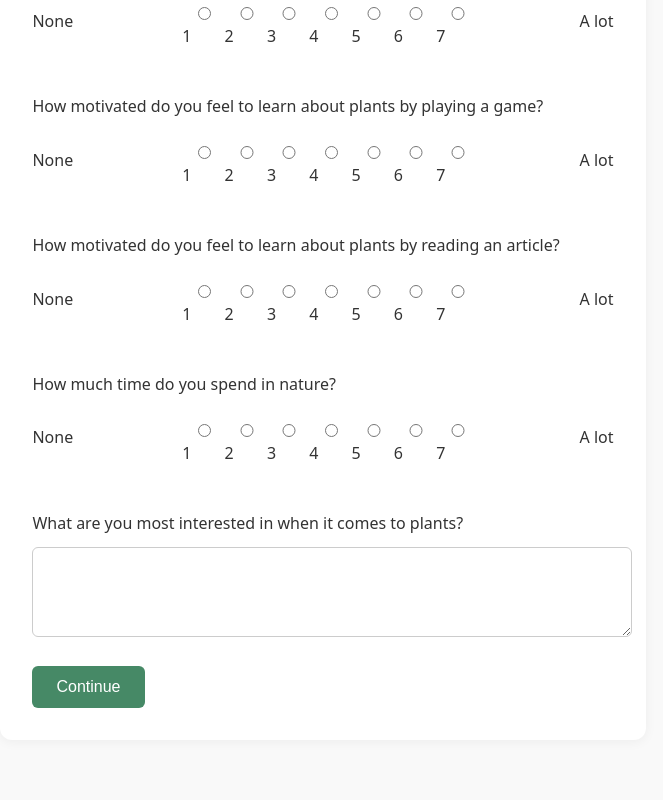
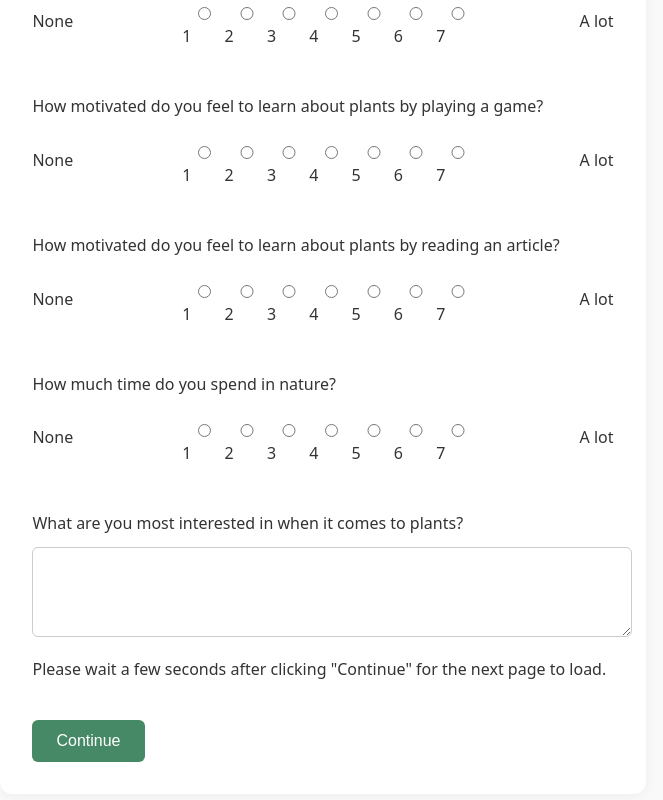
Before and after one commit to pamop/plant-learning-study, a Vue app: page /pre-survey/1 in a window 1280 px wide. Shown: the part 1018-1818 px from the top of the page, without its empty margins (317-980 px from the left). Before the commit the page ends 1790 px from the top, so only its background shows below. Built offline with nearby package versions, Linux system fonts and the light colour scheme.

Commit message:
some formatting and editing after testing with google sheets integration

```diff
--- a/src/components/PreSurvey.vue
+++ b/src/components/PreSurvey.vue
@@ -100,7 +100,12 @@
           required
         ></textarea>
       </div>
-
+      <div>
+        <p>
+          Please wait a few seconds after clicking "Continue" for the next page
+          to load.
+        </p>
+      </div>
       <!-- Submit -->
       <button type="submit">Continue</button>
     </form>
@@ -166,7 +171,7 @@ export default {
         const formPayload = new URLSearchParams();
 
         formPayload.append("pid", pid);
-        formPayload.append("stage", "pre"); // Add stage to data
+        formPayload.append("survey", "pre"); // Add stage to data
         formPayload.append("timestamp", new Date().toISOString());
         // Add all your form fields (match your sheet headers exactly)
         formPayload.append("age", this.formData.age);
```
